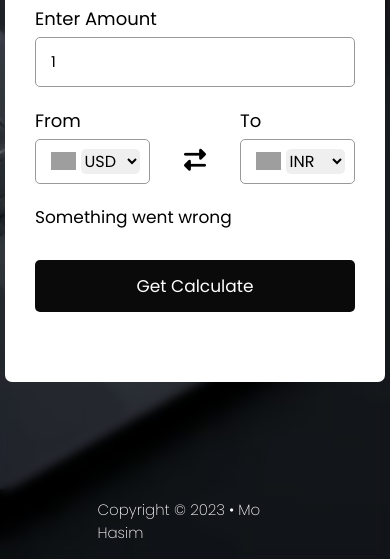
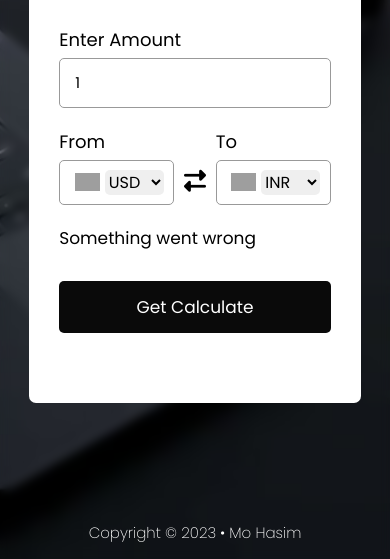
Before and after one commit to mohasim328/currency-converter, a plain HTML site: page index.html in a window 390 px wide. Shown: the part 285-844 px from the top of the page. Drawn offline with Linux system fonts and the light colour scheme; no server answers; grey boxes are pictures that could not be loaded.

Commit message:
add responsiveness

```diff
--- a/style.css
+++ b/style.css
@@ -105,12 +105,18 @@ form button{
 .copy{
     position: fixed;
     bottom: 15px;
-    left: 50%;
-    transform: translateX(-50%);
-
+text-align: center;
+    display: inline-block;
+    width: 100%;
 }
 .copy-p{
     color:#fff;
     font-size: 15px;
     font-weight: 200;
 }
+@media only screen and ( max-width:500px ) {
+
+    .container{
+        width: 85%;
+    }
+}
```
